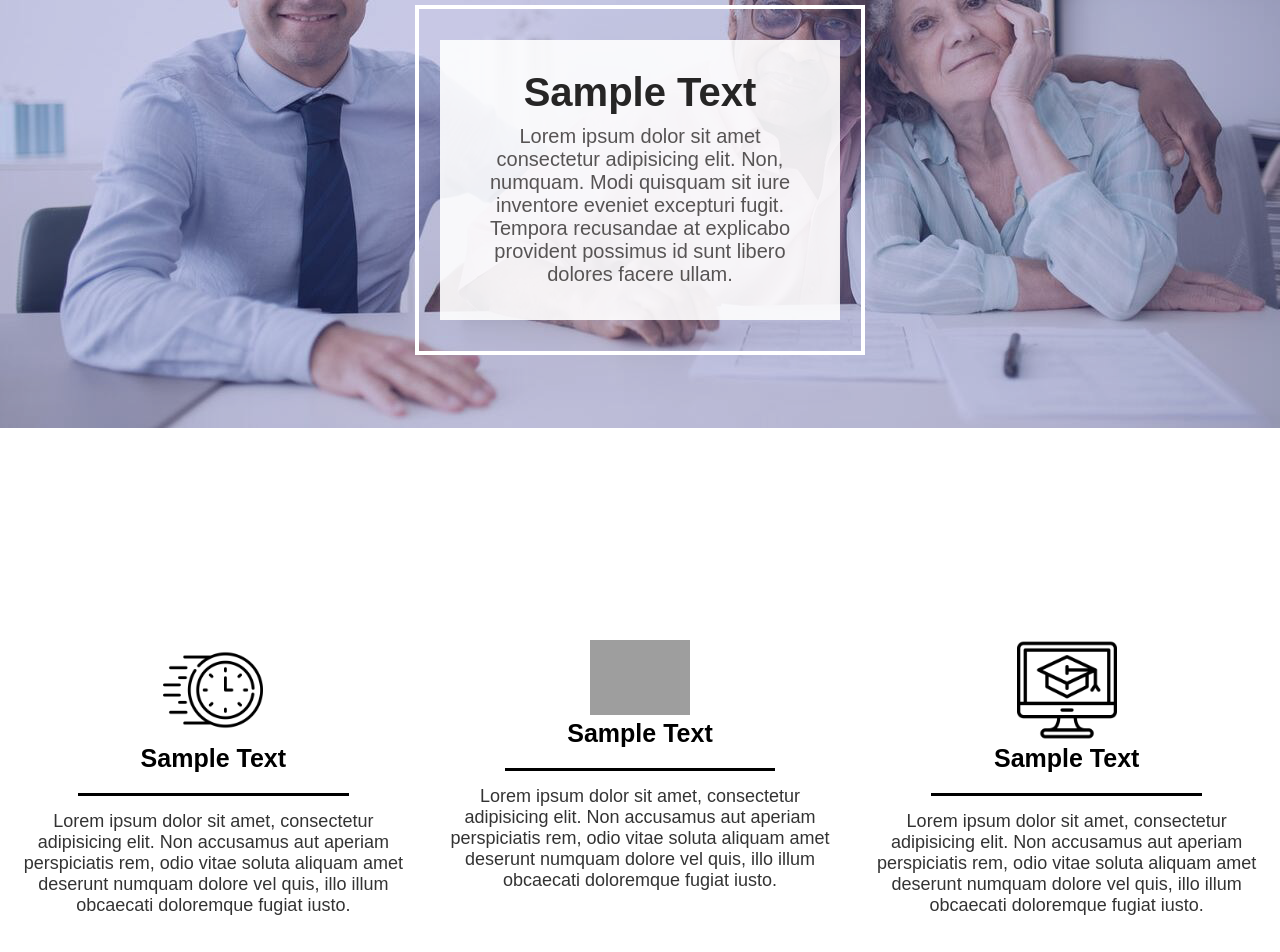
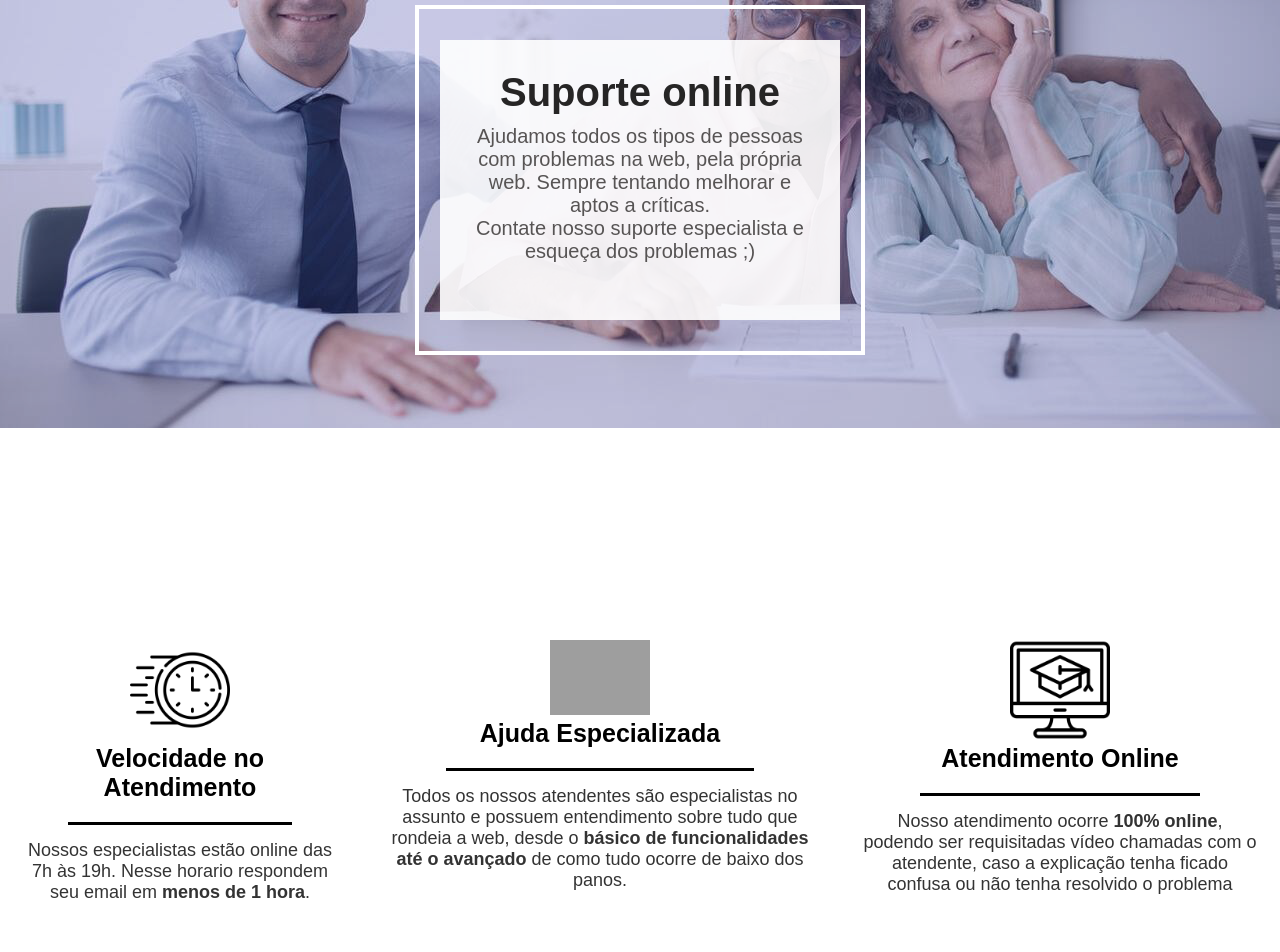
Before and after one commit to guilhermeMars/Hello-User--Portfolio, a React (Create React App) app: page /servicos in a window 1280 px wide. Shown: the part 240-1192 px from the top of the page. Built offline with nearby package versions, Linux system fonts and the light colour scheme; grey boxes are pictures that could not be loaded.

Commit message:
Textos Adicionados
Todos os textos das páginas deixaram de ser lorem

```diff
--- a/src/components/Localizacao.jsx
+++ b/src/components/Localizacao.jsx
@@ -54,6 +54,7 @@ const StyledImg = styled.img`
   @media only screen and (max-width: 1000px) {
     flex-direction: column;
     margin-top: 20px;
+    margin-left: 0px;
   }
 `;
 
@@ -74,10 +75,7 @@ const Localizacao = () => {
         <TextDiv>
           <StyledH2>Também prestamos atendimento presencial</StyledH2>
           <StyledP>
-            Lorem ipsum dolor sit amet consectetur adipisicing elit. Officia
-            praesentium dolores reprehenderit laudantium molestiae a maiores
-            inventore sunt at ea, accusantium repudiandae facere! Rem,
-            asperiores optio sequi eaque rerum nobis?
+            Mesmo de nosso atendimento visar o online, caso o usuário se sinta mais a vontade conversando com alguém presencialmente, nós temos profissionais prontos para lidar com a situação. <br/>(Por se tratar de uma empresa fictícia, a localização no mapa não reflete a mesma, é apenas um exemplo)
           </StyledP>
         </TextDiv>
         <StyledImg src={HelpingWork} alt="Ajudando no trabalho" />
--- a/src/components/Main/MainDiv.jsx
+++ b/src/components/Main/MainDiv.jsx
@@ -44,7 +44,7 @@ const MainDiv = () => {
     <StyledDiv>
       <TextDiv>
           <StyledH1>Uma maneira fácil de mexer na web.</StyledH1>
-          <StyledP>Ajudamos pessoas de todas as idades, com dificuldade em tecnologia, à mais de 56 anos!</StyledP>
+          <StyledP>Ajudamos pessoas de todas as idades, com dificuldade em tecnologia, hà mais de 56 anos!</StyledP>
       </TextDiv>
       <NotebookImg src={NotebookGirl} alt="Garota Note" />
     </StyledDiv>
--- a/src/components/Servicos/BackgroundImage.jsx
+++ b/src/components/Servicos/BackgroundImage.jsx
@@ -58,12 +58,9 @@ const BackgroundImage = () => {
     <MainDiv>
       <BorderDiv />
       <TextDiv>
-        <StyledH2>Sample Text</StyledH2>
+        <StyledH2>Suporte online</StyledH2>
         <StyledP>
-          Lorem ipsum dolor sit amet consectetur adipisicing elit. Non, numquam.
-          Modi quisquam sit iure inventore eveniet excepturi fugit. Tempora
-          recusandae at explicabo provident possimus id sunt libero dolores
-          facere ullam.
+          Ajudamos todos os tipos de pessoas com problemas na web, pela própria web. Sempre tentando melhorar e aptos a críticas.<br/>Contate nosso suporte especialista e esqueça dos problemas ;)
         </StyledP>
       </TextDiv>
     </MainDiv>
--- a/src/components/Servicos/ParentsDiv.jsx
+++ b/src/components/Servicos/ParentsDiv.jsx
@@ -35,8 +35,8 @@ const ParentsDiv = ()=>{
         <StyledDiv>
             <StyledImage src={Parents} alt="Parentes" />
             <TextDiv>
-                <StyledH2>Sample Text</StyledH2>
-                <StyledP>Lorem ipsum dolor sit amet consectetur adipisicing elit. Repellendus deserunt animi et, delectus repellat nisi! Iusto temporibus officia ratione veniam. Doloremque, autem! Ducimus ratione facilis quae magnam? Explicabo, enim impedit.</StyledP>
+                <StyledH2>Para toda a família!</StyledH2>
+                <StyledP>Nossos serviços independem de qualquer fator do usuário, como a idade.<br/>Estamos sempre aptos a prestar o suporte necessário e com uma maior facilidade para o usuário e/ou seu responsável.</StyledP>
             </TextDiv>
         </StyledDiv>
     );
--- a/src/components/Servicos/QualityDiv.jsx
+++ b/src/components/Servicos/QualityDiv.jsx
@@ -52,21 +52,21 @@ const QualityDiv = ()=>{
         <MainDiv>
             <IconDIv>
                 <Icon src={Fast} alt="Entrega Rápida" />
-                <StyledH3>Sample Text</StyledH3>
+                <StyledH3>Velocidade no Atendimento</StyledH3>
                 <Trace/>
-                <StyledP>Lorem ipsum dolor sit amet, consectetur adipisicing elit. Non accusamus aut aperiam perspiciatis rem, odio vitae soluta aliquam amet deserunt numquam dolore vel quis, illo illum obcaecati doloremque fugiat iusto.</StyledP>
+                <StyledP>Nossos especialistas estão online das 7h às 19h. Nesse horario respondem seu email em <strong>menos de 1 hora</strong>.</StyledP>
             </IconDIv>
             <IconDIv>
-                <Icon src={Help} alt="Ajuda Integral" />
-                <StyledH3>Sample Text</StyledH3>
+                <Icon src={Help} alt="Ajuda Especializada" />
+                <StyledH3>Ajuda Especializada</StyledH3>
                 <Trace/>
-                <StyledP>Lorem ipsum dolor sit amet, consectetur adipisicing elit. Non accusamus aut aperiam perspiciatis rem, odio vitae soluta aliquam amet deserunt numquam dolore vel quis, illo illum obcaecati doloremque fugiat iusto.</StyledP>
+                <StyledP>Todos os nossos atendentes são especialistas no assunto e possuem entendimento sobre tudo que rondeia a web, desde o <strong>básico de funcionalidades até o avançado</strong> de como tudo ocorre de baixo dos panos.</StyledP>
             </IconDIv>
             <IconDIv>
                 <Icon src={Online} alt="Ajuda Online" />
-                <StyledH3>Sample Text</StyledH3>
+                <StyledH3>Atendimento Online</StyledH3>
                 <Trace/>
-                <StyledP>Lorem ipsum dolor sit amet, consectetur adipisicing elit. Non accusamus aut aperiam perspiciatis rem, odio vitae soluta aliquam amet deserunt numquam dolore vel quis, illo illum obcaecati doloremque fugiat iusto.</StyledP>
+                <StyledP>Nosso atendimento ocorre <strong>100% online</strong>, podendo ser requisitadas vídeo chamadas com o atendente, caso a explicação tenha ficado confusa ou não tenha resolvido o problema</StyledP>
             </IconDIv>
         </MainDiv>
     )
--- a/src/components/Sobre.jsx
+++ b/src/components/Sobre.jsx
@@ -74,12 +74,9 @@ const Sobre = () => {
     <StyledDiv>
       <StyledFlexDiv>
         <TextDiv>
-          <StyledH2>Sample Text</StyledH2>
+          <StyledH2>Nosso Objetivo</StyledH2>
           <StyledP>
-            Lorem ipsum dolor sit, amet consectetur adipisicing elit. Tempore
-            deserunt expedita itaque aut, nobis pariatur distinctio tenetur
-            aliquid ullam ea provident eius nam dolor inventore illum quod et ut
-            harum.
+            Somos uma empresa especializada tanto em ajudar pessoas novatas em tecnologia, quanto aquelas que tem uma noção mas estão tendo que lidar com algum tipo de problema.<br/>Trazemos conhecimento através de explicações detalhadas sobre as redes, indo da parte fucional com o usuário, até como tudo é feito por baixo dos panos.<br/>Visamos sempre tirar essa dor de cabeça que muitos passam ao mexer na web
           </StyledP>
         </TextDiv>
         <StyledImgRight src={VideoCall} alt="Ligação de vídeo" />
@@ -87,12 +84,9 @@ const Sobre = () => {
       <StyledFlexDiv>
         <StyledImgLeft src={Working} alt="Trabalhando" />
         <TextDiv>
-          <StyledH2>Sample Text</StyledH2>
+          <StyledH2>Como Trabalhamos</StyledH2>
           <StyledP>
-            Lorem ipsum dolor sit, amet consectetur adipisicing elit. Tempore
-            deserunt expedita itaque aut, nobis pariatur distinctio tenetur
-            aliquid ullam ea provident eius nam dolor inventore illum quod et ut
-            harum.
+            Ao enviar seu pedido, um de nossos especialistas irá te retornar por e-mail explicações detalhadas, porém fáceis de entender, do que e porquê tudo está acontecendo e oferecerá soluções para prosseguir sem o erro.<br/>Caso o usuário ainda esteja tendo dificuldades ou não tenha entendido muito bem a explicação, ele pode pedir para que seja feita uma chamada de vídeo com o nosso atendente, para uma maior acessibilidade.<br/>No final do atendimento será disponibilizado um link para se caso o usuário quiser fazer alguma doação pelo atendimento prestado.
           </StyledP>
         </TextDiv>
       </StyledFlexDiv>
```
Also changed, not shown: 1 other file (tests, documents, lock files or other folders).
